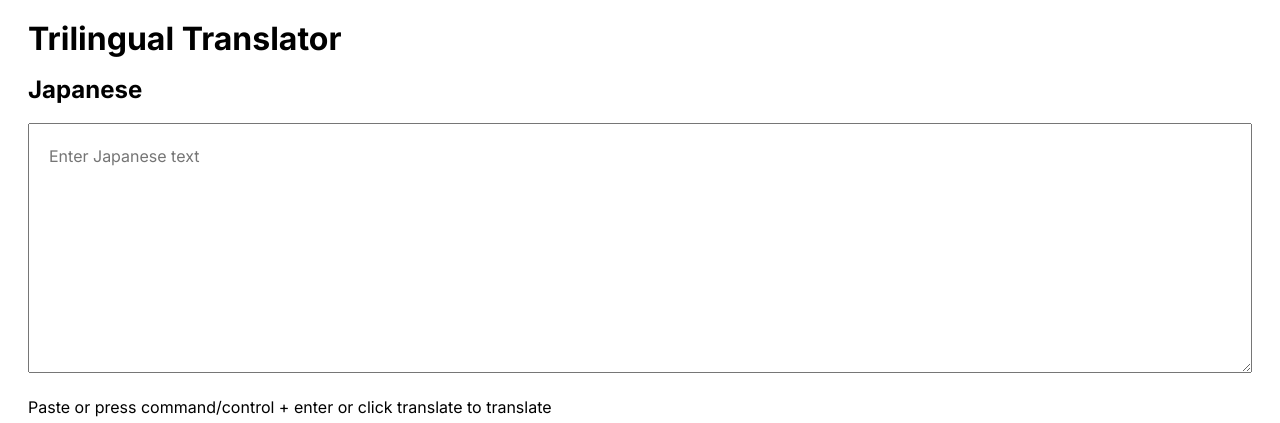
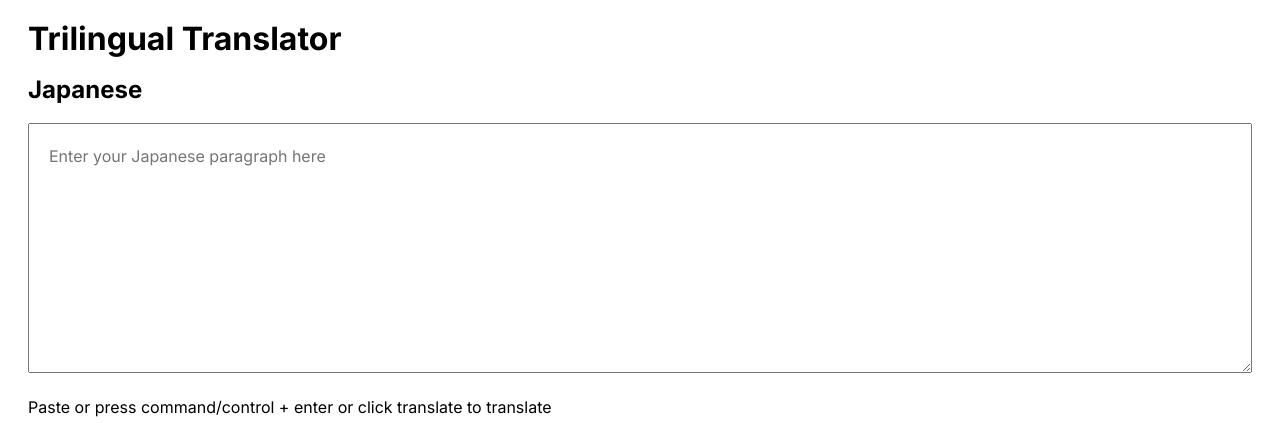
Before and after one commit to LeHoangTuanbk/trilingual-translation, a Next.js app: page / in a window 1280 px wide. Shown: the top 423 px of the page. Built offline with nearby package versions, Linux system fonts and the light colour scheme.

Commit message:
Update: place holder

```diff
--- a/src/app/page.tsx
+++ b/src/app/page.tsx
@@ -91,7 +91,7 @@ const Home = () => {
           onChange={handleInputChange}
           onKeyDown={handleKeyDown}
           onPaste={handlePaste}
-          placeholder="Enter Japanese text"
+          placeholder="Enter your Japanese paragraph here"
           className="text-input"
         />
       </div>
```
